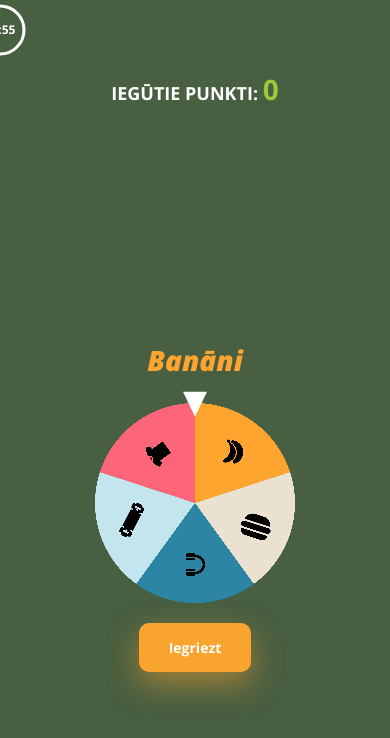
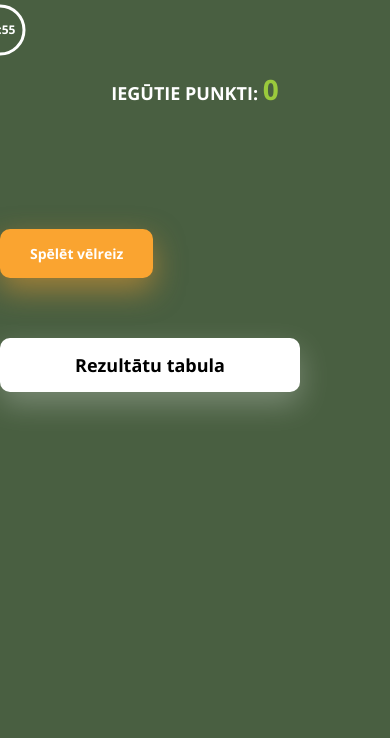
Before and after one commit to Devkeycrap/iegriez-pasauli, a Next.js app: page /game in a window 390 px wide. Shown: the top 738 px of the page. Built offline with nearby package versions, Linux system fonts and the light colour scheme.

Commit message:
minor stuff

```diff
--- a/components/Endscreen.component.tsx
+++ b/components/Endscreen.component.tsx
@@ -1,10 +1,12 @@
-
+import styles from '../styles/endscreen.module.scss';
 
 export default function Endscreen() {
     return (
-        <div>
-            <button></button>
-            <button></button>
+        <div className={styles.canvas}>
+            <div className={styles["button-container"]}>
+                <button className={`${styles.btn}  ${styles["btn-orange"]}`}>Spēlēt vēlreiz</button>
+                <button className={`${styles.btn}  ${styles["btn-neutral"]}`}>Rezultātu tabula</button>
+            </div>
         </div>
     )
 }
--- a/components/Map.component.tsx
+++ b/components/Map.component.tsx
@@ -9,6 +9,7 @@ import {
   iconTransport,
   iconWaste,
 } from "../models/Markers.model";
+import Questions from "./Questions.component";
 
 interface MapProps {
   gameObj: string;
@@ -36,7 +37,12 @@ export default class Map extends Component<MapProps> {
         `http://localhost:8000/map/Hamburger/questions/${this.state.questionIndex}`
       )
       .then((res) => {
-        this.setState({ questions: res.data.questions });
+        let foo = [];
+        res.data.questions.map((obj, i) => {
+          obj["position"] = [Math.random() * 20 + 40, Math.random() * 30 - 5];
+          foo.push(obj);
+        })
+        this.setState({ questions: foo });
       });
   }
 
@@ -99,7 +105,6 @@ export default class Map extends Component<MapProps> {
 
     // If all questions are answered, then start next level, else return to start or end game
     if (answerCount >= this.state.questions.length - 1) {
-      console.log(this.state.questionIndex);
       setTimeout(() => {
         this.setState({
           questionIndex: this.state.questionIndex + 1,
@@ -198,7 +203,7 @@ export default class Map extends Component<MapProps> {
               <Marker
                 icon={this.getIcon(item.icon)}
                 // Set icon positions to random place in Europe
-                position={[Math.random() * 20 + 40, Math.random() * 30 - 5]}
+                position={item.position}
                 key={i}
               >
                 <Popup className={`${styles.popup}`}>
--- a/pages/game.tsx
+++ b/pages/game.tsx
@@ -4,6 +4,7 @@ import Questions from "../components/Questions.component";
 import Timer from "../components/Timer.component";
 import Wheel from "../components/Wheel.component";
 import dynamic from "next/dynamic";
+import Endscreen from '../components/Endscreen.component';
 import styles from "../styles/game.module.scss";
 import {
   bananasPath,
@@ -15,7 +16,7 @@ import {
 
 export default function Game({ isActive, setIsActive }) {
 
-  const [stage, setStage] = useState(1);
+  const [stage, setStage] = useState(5);
   const [gameObj, setGameObj] = useState(null);
   const [gameEnded, setGameEnded] = useState(false);
   const [points, setPoints] = useState(0);
@@ -130,6 +131,13 @@ export default function Game({ isActive, setIsActive }) {
                 setStage={setStage}
               />
             )}
+            {stage === 5 && (
+              <Endscreen
+                points={points}
+                setPoints={setPoints}
+                setStage={setStage}
+              />
+            )}
           </div>
         </div>
       )}
--- /dev/null
+++ b/styles/endscreen.module.scss
@@ -0,0 +1,60 @@
+@import "./variables.scss";
+
+$width: 75px;
+$height: 15px;
+
+.canvas {
+    position: relative;
+    overflow: hidden;
+    height: 100%;
+    width: 100%;
+}
+
+.button-container {
+    position: relative;
+    display: block;
+}
+
+.btn-orange {
+    padding: $height $width;
+    font-size: 18px;
+    margin-top: 60px;
+  }
+
+  @media only screen and (max-width: 1224px) {
+    .home p {
+      font-size: 16px;
+    }
+    .btn-orange {
+      padding: 20px 30px;
+      font-size: 14px;
+    }
+  }
+
+  .btn-neutral {
+    padding: $height $width;
+    font-size: 18px;
+    margin-top: 60px;
+  }
+
+  @media only screen and (max-width: 1224px) {
+    .home p {
+      font-size: 16px;
+    }
+    .btn-orange {
+      padding: 20px 30px;
+      font-size: 14px;
+    }
+  }
+
+  @media only screen and (max-width: 640px) {
+    .btn-orange {
+      padding: 15px 30px;
+    }
+    .home h1 {
+      font-size: 8vw;
+    }
+    .home p {
+      font-size: 14px;
+    }
+  }
```
Also changed, not shown: components/Words.component copy 2.tsx (deleted, +0 -54 lines), components/Words.component copy 3.tsx (deleted, +0 -59 lines), components/Words.component copy.tsx (deleted, +0 -64 lines), 2 other files (tests, documents, lock files or other folders).
